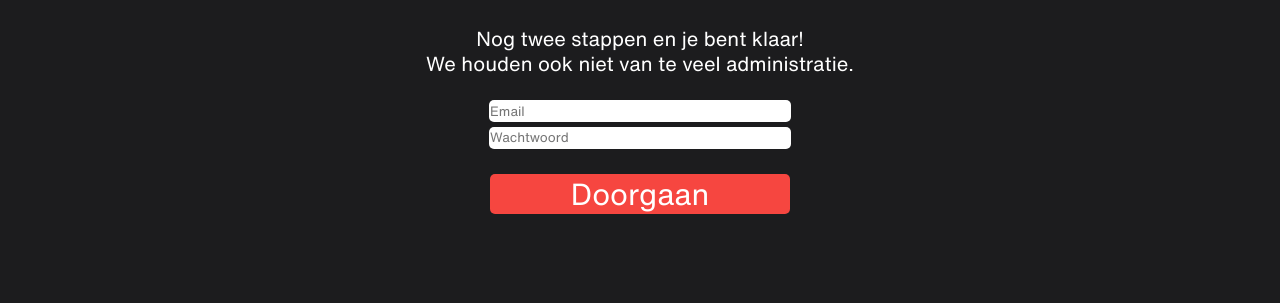
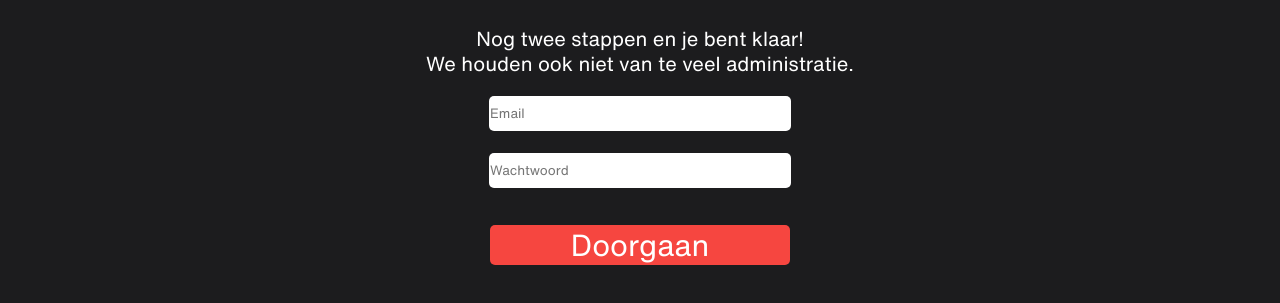
Before and after one commit to RicoDijkstra/wicked, a plain HTML site: page account/create.html in a window 1280 px wide. Shown: the part 167-470 px from the top of the page. Drawn offline with Linux system fonts and the light colour scheme; files that its build step writes are made by us from their sources.

Commit message:
Pagina afgemaakt

```diff
--- a/account/create.css
+++ b/account/create.css
@@ -53,11 +53,12 @@ body {
     font-size: 20px;
 }
 .input {
-    width: 300px;
-    height: 20px;
-    border-radius: 5px;
-    border: none;
-    padding: 1px;
+  width: 300px;
+  height: 33px;
+  margin-bottom: 22px;
+  border-radius: 5px;
+  border: none;
+  padding: 1px;
 }
 .btn {
     border: none;
@@ -67,4 +68,5 @@ body {
     font-size: 30px;
     color: white;
     background-color: #F64640;
+    margin-top: -10px;
 }
--- a/account/create.html
+++ b/account/create.html
@@ -17,7 +17,7 @@
           <h2>ACCOUNT AANMAKEN</h2>
           <p>Nog twee stappen en je bent klaar! <br> We houden ook niet van te veel administratie.</p>
 
-          <form action="payment.html">
+          <form action="../payment.html">
             <input type="text" id="fname" name="fname" class="input" placeholder="Email"><br>
             <input type="text" id="lname" name="lname" class="input" placeholder="Wachtwoord"><br><br>
             <input type="submit" value="Doorgaan" class="btn">
```
